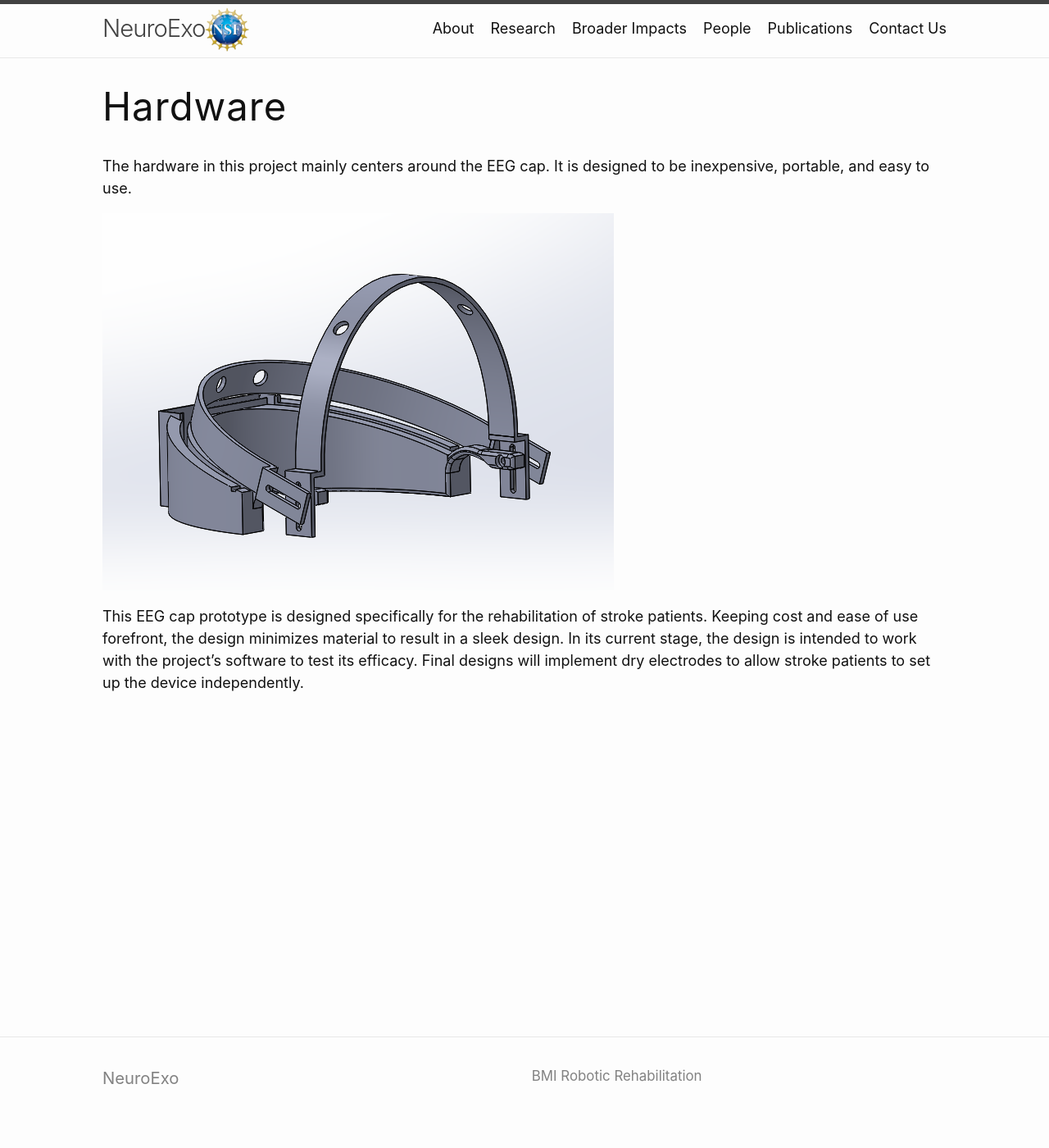
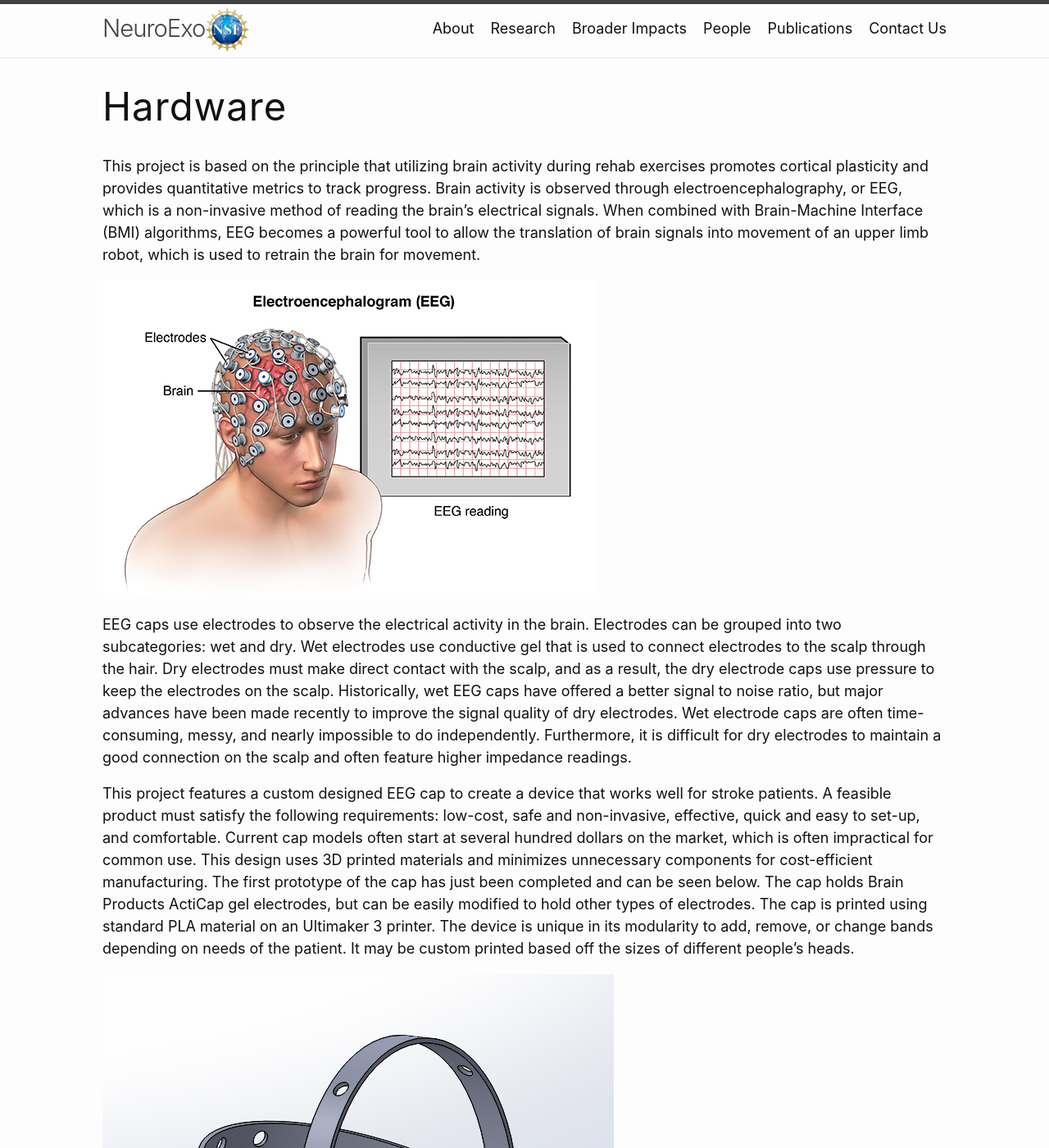
Before and after one commit to arcraik/neuroexo-website, a Jekyll site: the page built from hardware.md, in a window 1280 px wide and 1400 px high. Shown: the whole window at 82% size. Built offline with Jekyll 4.4.1, drawn with Linux system fonts in a browser that asks for light colours.

Commit message:
Update hardware.md

```diff
--- a/hardware.md
+++ b/hardware.md
@@ -2,6 +2,9 @@
 layout: page
 title: Hardware
 ---
-<p>The hardware in this project mainly centers around the EEG cap. It is designed to be inexpensive, portable, and easy to use.</p>
+<p>This project is based on the principle that utilizing brain activity during rehab exercises promotes cortical plasticity and provides quantitative metrics to track progress. Brain activity is observed through electroencephalography, or EEG, which is a non-invasive method of reading the brain’s electrical signals. When combined with Brain-Machine Interface (BMI) algorithms, EEG becomes a powerful tool to allow the translation of brain signals into movement of an upper limb robot, which is used to retrain the brain for movement.</p>
+<img src="/photos/eeg.jpg">
+<p>EEG caps use electrodes to observe the electrical activity in the brain. Electrodes can be grouped into two subcategories: wet and dry. Wet electrodes use conductive gel that is used to connect electrodes to the scalp through the hair. Dry electrodes must make direct contact with the scalp, and as a result, the dry electrode caps use pressure to keep the electrodes on the scalp. Historically, wet EEG caps have offered a better signal to noise ratio, but major advances have been made recently to improve the signal quality of dry electrodes. Wet electrode caps are often time-consuming, messy, and nearly impossible to do independently. Furthermore, it is difficult for dry electrodes to maintain a good connection on the scalp and often feature higher impedance readings.</p>
+
+<p>This project features a custom designed EEG cap to create a device that works well for stroke patients. A feasible product must satisfy the following requirements: low-cost, safe and non-invasive, effective, quick and easy to set-up, and comfortable. Current cap models often start at several hundred dollars on the market, which is often impractical for common use. This design uses 3D printed materials and minimizes unnecessary components for cost-efficient manufacturing. The first prototype of the cap has just been completed and can be seen below. The cap holds Brain Products ActiCap gel electrodes, but can be easily modified to hold other types of electrodes. The cap is printed using standard PLA material on an Ultimaker 3 printer. The device is unique in its modularity to add, remove, or change bands depending on needs of the patient. It may be custom printed based off the sizes of different people’s heads.</p>
 <img src="/photos/prototypecap1.PNG">
-<p>This EEG cap prototype is designed specifically for the rehabilitation of stroke patients. Keeping cost and ease of use forefront, the design minimizes material to result in a sleek design. In its current stage, the design is intended to work with the project’s software to test its efficacy. Final designs will implement dry electrodes to allow stroke patients to set up the device independently.</p>
```
